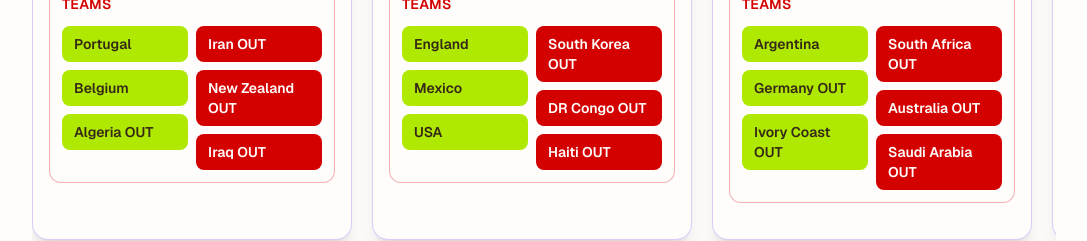
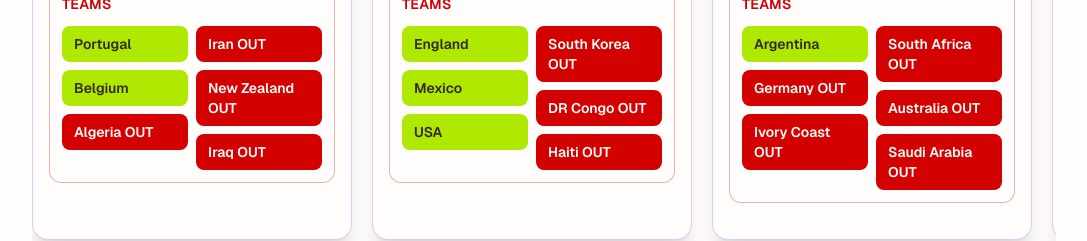
Before and after one commit to blueishegg/my-teams-ui, a Next.js app: page / in a window 1280 px wide. Shown: the part 479-720 px from the top of the page, without its empty margins (96-1183 px from the left). Built offline with nearby package versions, Linux system fonts and the light colour scheme.

Commit message:
updating OUT list

```diff
--- a/app/page.tsx
+++ b/app/page.tsx
@@ -9,13 +9,27 @@
     name: "Israel",
     profile:
       "https://demo-bucket-molly.s3.eu-west-2.amazonaws.com/israel-gamified.png",
-    teams: ["Portugal", "Belgium", "Algeria OUT", "Iran OUT", "New Zealand OUT", "Iraq OUT"],
+    teams: [
+      "Portugal",
+      "Belgium",
+      "Algeria OUT",
+      "Iran OUT",
+      "New Zealand OUT",
+      "Iraq OUT",
+    ],
   },
   {
     name: "Cris",
     profile:
       "https://demo-bucket-molly.s3.eu-west-2.amazonaws.com/cris-gamified.png",
-    teams: ["England", "Mexico", "USA", "South Korea OUT", "DR Congo OUT", "Haiti OUT"],
+    teams: [
+      "England",
+      "Mexico",
+      "USA",
+      "South Korea OUT",
+      "DR Congo OUT",
+      "Haiti OUT",
+    ],
   },
   {
     name: "Marcy",
@@ -59,18 +73,39 @@
     name: "Mum",
     profile:
       "https://demo-bucket-molly.s3.eu-west-2.amazonaws.com/mum-gamified.png",
-    teams: ["France", "Croatia OUT", "Ecuador OUT", "Norway", "Scotland OUT", "Curacao OUT"],
+    teams: [
+      "France",
+      "Croatia OUT",
+      "Ecuador OUT",
+      "Norway",
+      "Scotland OUT",
+      "Curacao OUT",
+    ],
   },
   {
     name: "Dad",
     profile: "Santiago",
-    teams: ["Morocco", "Uruguay OUT", "Switzerland", "Egypt", "Qatar OUT", "Jordan OUT"],
+    teams: [
+      "Morocco",
+      "Uruguay OUT",
+      "Switzerland",
+      "Egypt",
+      "Qatar OUT",
+      "Jordan OUT",
+    ],
   },
   {
     name: "Leonie",
     profile:
       "https://demo-bucket-molly.s3.eu-west-2.amazonaws.com/leonie-gamified.png",
-    teams: ["Spain", "Senegal OUT", "Japan OUT", "Sweden OUT", "Tunisia OUT", "Ghana OUT"],
+    teams: [
+      "Spain",
+      "Senegal OUT",
+      "Japan OUT",
+      "Sweden OUT",
+      "Tunisia OUT",
+      "Ghana OUT",
+    ],
   },
 ];
 
@@ -120,7 +155,11 @@
                       {leftColumn.map((team) => (
                         <li
                           key={team}
-                          className="rounded-lg bg-accent px-3 py-2 text-sm font-semibold text-foreground"
+                          className={`rounded-lg px-3 py-2 text-sm font-semibold ${
+                            team.includes("OUT")
+                              ? "bg-secondary text-text-light"
+                              : "bg-accent text-foreground"
+                          }`}
                         >
                           {team}
                         </li>
@@ -130,7 +169,11 @@
                       {rightColumn.map((team) => (
                         <li
                           key={team}
-                          className="rounded-lg bg-secondary px-3 py-2 text-sm font-semibold text-text-light"
+                          className={`rounded-lg px-3 py-2 text-sm font-semibold ${
+                            team.includes("OUT")
+                              ? "bg-secondary text-text-light"
+                              : "bg-accent text-foreground"
+                          }`}
                         >
                           {team}
                         </li>
```
